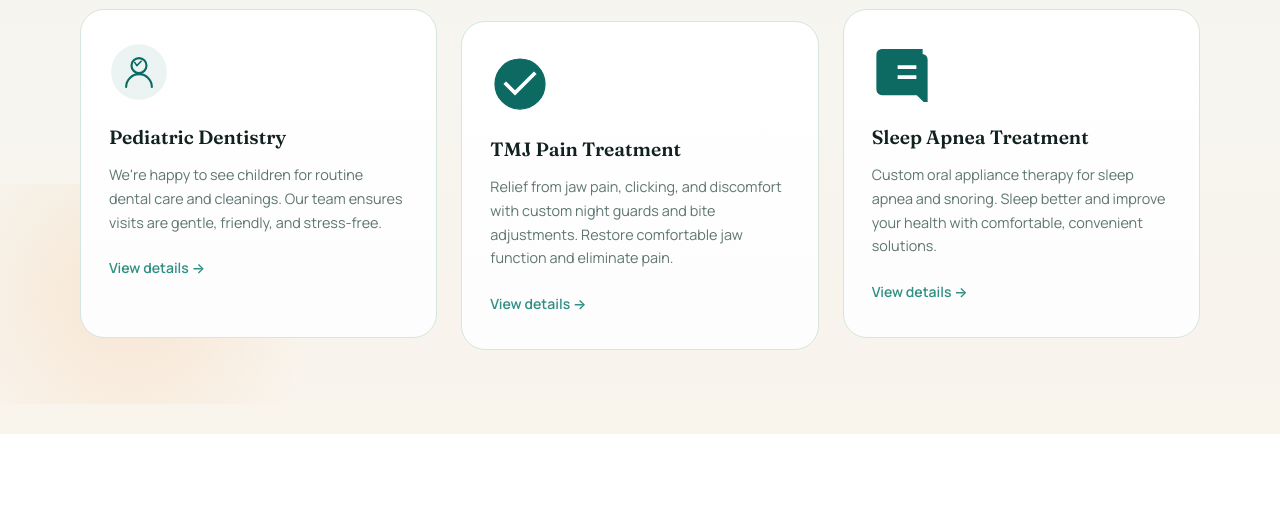
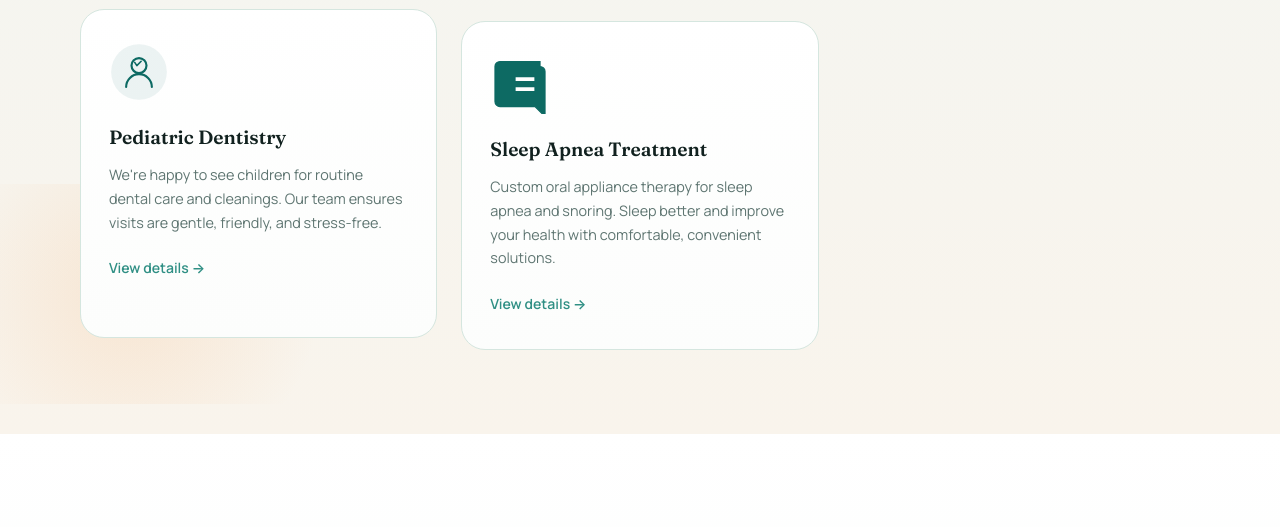
Before and after one commit to Dental-Offices/McCandlessDentist, a plain HTML site: page index.html in a window 1280 px wide. Shown: the part 1990-2517 px from the top of the page. Drawn offline with Linux system fonts and the light colour scheme.

Commit message:
removed TMJ pain navigation links

```diff
--- a/index.html
+++ b/index.html
@@ -46,7 +46,6 @@
               <li><a href="./services/oral-surgery.html">Oral Surgery</a></li>
               <li><a href="./services/dentures.html">Dentures</a></li>
               <li><a href="./services/pediatric-dentistry.html">Pediatric Dentistry</a></li>
-              <li><a href="./services/tmj-pain.html">TMJ Pain</a></li>
               <li><a href="./services/sleep-apnea.html">Sleep Apnea</a></li>
             </ul>
           </li>
@@ -216,15 +215,6 @@
           <h3 class="service-card__title">Pediatric Dentistry</h3>
           <p class="service-card__text">We're happy to see children for routine dental care and cleanings. Our team ensures visits are gentle, friendly, and stress-free.</p>
           <a href="./services/pediatric-dentistry.html" class="service-card__link">View details →</a>
-        </div>
-
-        <div class="service-card reveal" data-delay="240">
-          <div class="service-card__icon-wrap">
-            <svg viewBox="0 0 24 24" fill="none" xmlns="http://www.w3.org/2000/svg" aria-hidden="true"><path d="M12 2C6.48 2 2 6.48 2 12s4.48 10 10 10 10-4.48 10-10S17.52 2 12 2zm-2 15l-5-5 1.41-1.41L10 14.17l7.59-7.59L19 8l-9 9z" stroke="currentColor" stroke-width="0.5" fill="currentColor"/></svg>
-          </div>
-          <h3 class="service-card__title">TMJ Pain Treatment</h3>
-          <p class="service-card__text">Relief from jaw pain, clicking, and discomfort with custom night guards and bite adjustments. Restore comfortable jaw function and eliminate pain.</p>
-          <a href="./services/tmj-pain.html" class="service-card__link">View details →</a>
         </div>
 
         <div class="service-card reveal" data-delay="0">
```
